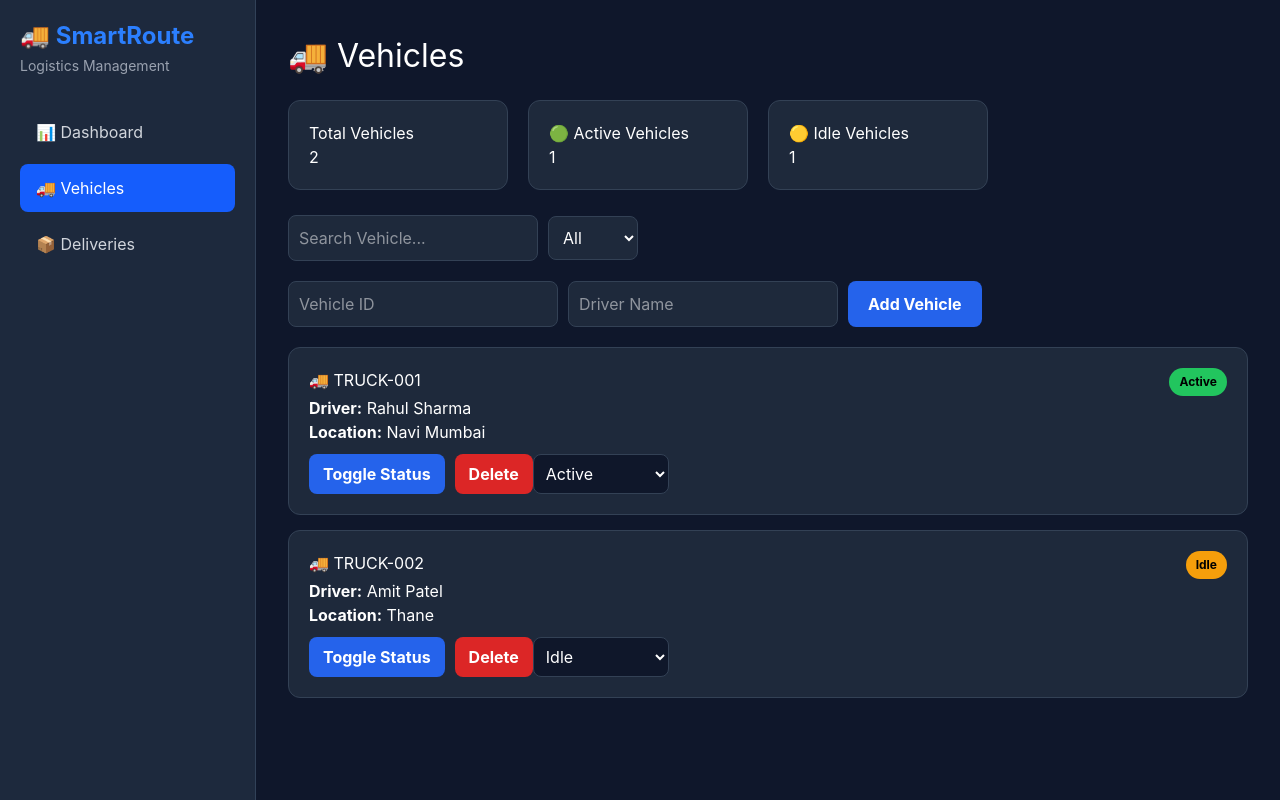
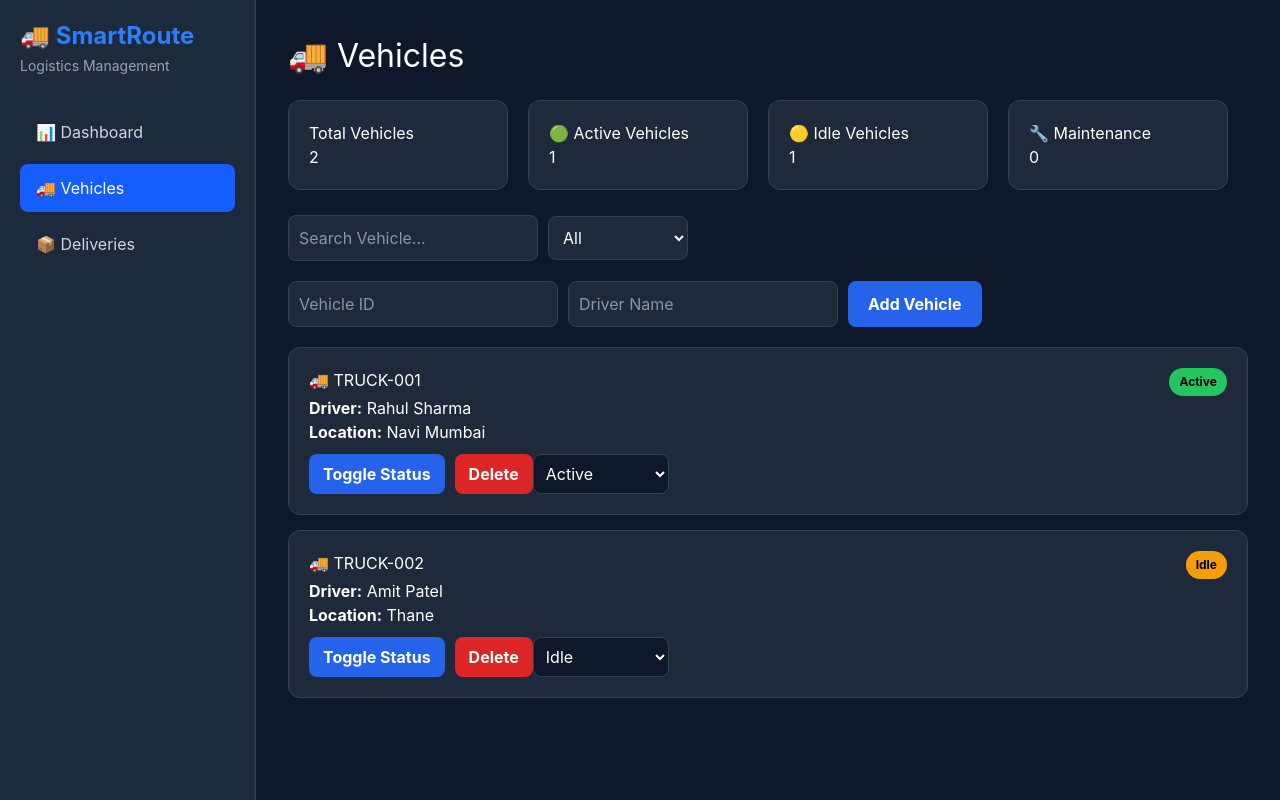
Before and after one commit to harshskarki/SmartRoute-Logistics-Management-System, a React (Vite) app: page /vehicles in a window 1280 px wide. Built offline with nearby package versions, Linux system fonts and the light colour scheme.

Commit message:
Complete Phase 3 dashboard and fleet management

```diff
--- a/src/pages/Dashboard.jsx
+++ b/src/pages/Dashboard.jsx
@@ -283,10 +283,13 @@ function Dashboard() {
 
         <span
           style={{
-            color:
-              vehicle.status === "Active"
-                ? "#22c55e"
-                : "#f59e0b",
+              color:
+    vehicle.status === "Active"
+      ? "#22c55e"
+      : vehicle.status ===
+        "Maintenance"
+      ? "#ef4444"
+      : "#f59e0b"
           }}
         >
           {vehicle.status}
@@ -316,7 +319,7 @@ function Dashboard() {
         marginBottom: "10px",
       }}
     >
-      ⚠️ Vehicle TRUCK-003 scheduled for maintenance
+      ⚠️ Maintenance check due for fleet vehicles
     </div>
 
     <div
--- a/src/pages/Deliveries.jsx
+++ b/src/pages/Deliveries.jsx
@@ -23,6 +23,7 @@ const stations = [
   "Thane",
   "Turbhe",
   "Vashi",
+  "Harsh Vihar",
 ];
 
 function Deliveries() {
@@ -35,11 +36,22 @@ function Deliveries() {
   const [searchTerm, setSearchTerm] =
   useState("");
 
+  const [error, setError] = useState("");
+
 const [filterStatus, setFilterStatus] =
   useState("All");
 
   const addDelivery = () => {
-    if (!source || !destination) return;
+ if (!source || !destination) return;
+
+if (source === destination) {
+  setError(
+    "Source and Destination cannot be the same"
+  );
+  return;
+}
+
+setError("");
 
     const route = getRoute(source, destination);
 
@@ -155,6 +167,21 @@ return prev;
   return (
     <div>
       <h1>📦 Deliveries</h1>
+
+      {error && (
+  <div
+    style={{
+      background: "#7f1d1d",
+      color: "white",
+      padding: "12px",
+      borderRadius: "8px",
+      marginBottom: "15px",
+      border: "1px solid #ef4444",
+    }}
+  >
+    ⚠️ {error}
+  </div>
+)}
 
       <div
   style={{
--- a/src/pages/Vehicles.jsx
+++ b/src/pages/Vehicles.jsx
@@ -34,6 +34,13 @@ const idleVehicles =
       vehicle.status === "Idle"
   ).length;
 
+  const maintenanceVehicles =
+  vehicles.filter(
+    (vehicle) =>
+      vehicle.status ===
+      "Maintenance"
+  ).length;
+
 const totalVehicles =
   vehicles.length;
 
@@ -43,9 +50,6 @@ const totalVehicles =
   const [filterStatus, setFilterStatus] =
     useState("All");
 
-  const addVehicle = () => {
-  if (vehicleId.trim() === "") return;
-
       const toggleVehicleStatus = (id) => {
   setVehicles((prev) =>
     prev.map((vehicle) =>
@@ -53,8 +57,7 @@ const totalVehicles =
         ? {
             ...vehicle,
             status:
-              vehicle.status ===
-              "Active"
+              vehicle.status === "Active"
                 ? "Idle"
                 : "Active",
           }
@@ -63,13 +66,16 @@ const totalVehicles =
   );
 };
 
-      const deleteVehicle = (id) => {
+const deleteVehicle = (id) => {
   setVehicles((prev) =>
     prev.filter(
       (vehicle) => vehicle.id !== id
     )
   );
 };
+
+  const addVehicle = () => {
+  if (vehicleId.trim() === "") return;
 
   const newVehicle = {
   id: vehicleId,
@@ -164,6 +170,21 @@ setDriverName("");
 
     <h2>{idleVehicles}</h2>
   </div>
+
+      <div
+  style={{
+    background: "#1e293b",
+    padding: "20px",
+    borderRadius: "12px",
+    width: "220px",
+    border: "1px solid #334155",
+  }}
+>
+  <h4>🔧 Maintenance</h4>
+
+  <h2>{maintenanceVehicles}</h2>
+</div>
+
 </div>
 
           <input
@@ -209,6 +230,10 @@ setDriverName("");
 
   <option value="Idle">
     Idle
+  </option>
+
+  <option value="Maintenance">
+    Maintenance
   </option>
 </select>
 
```
